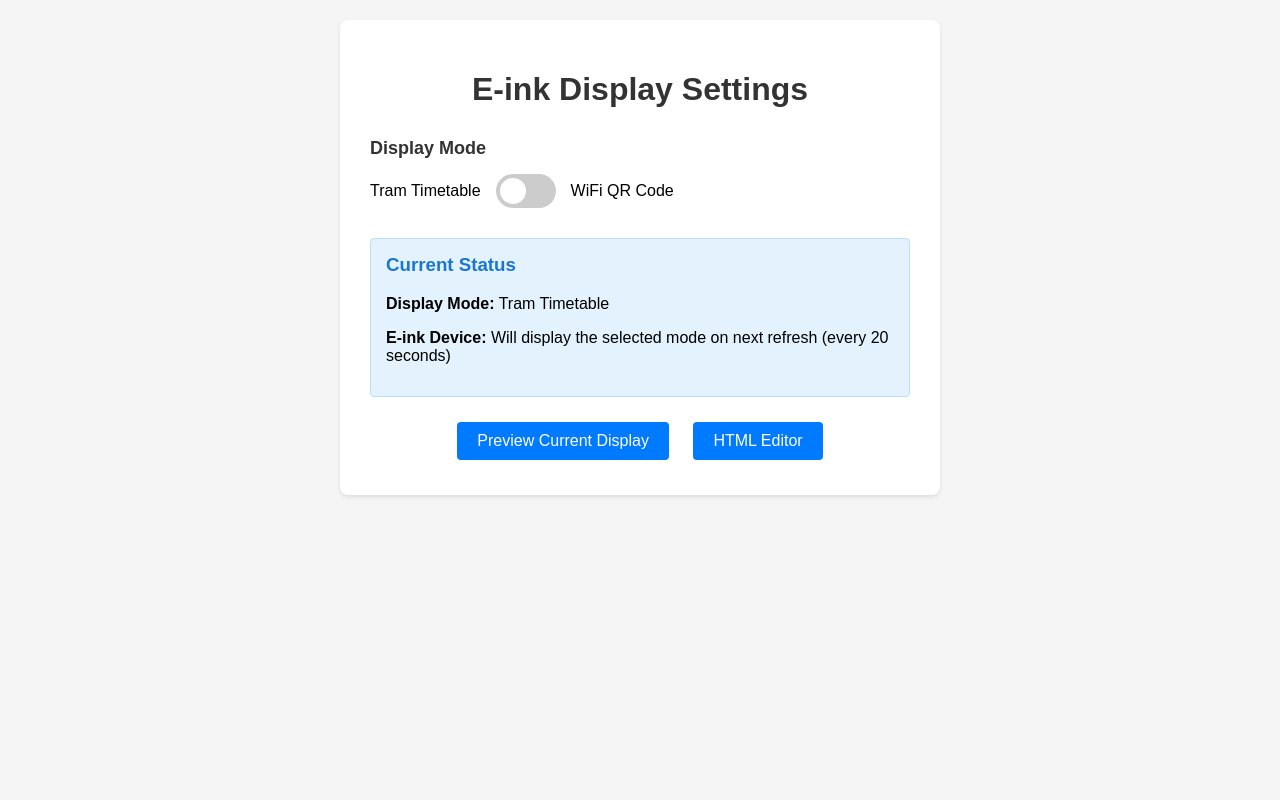
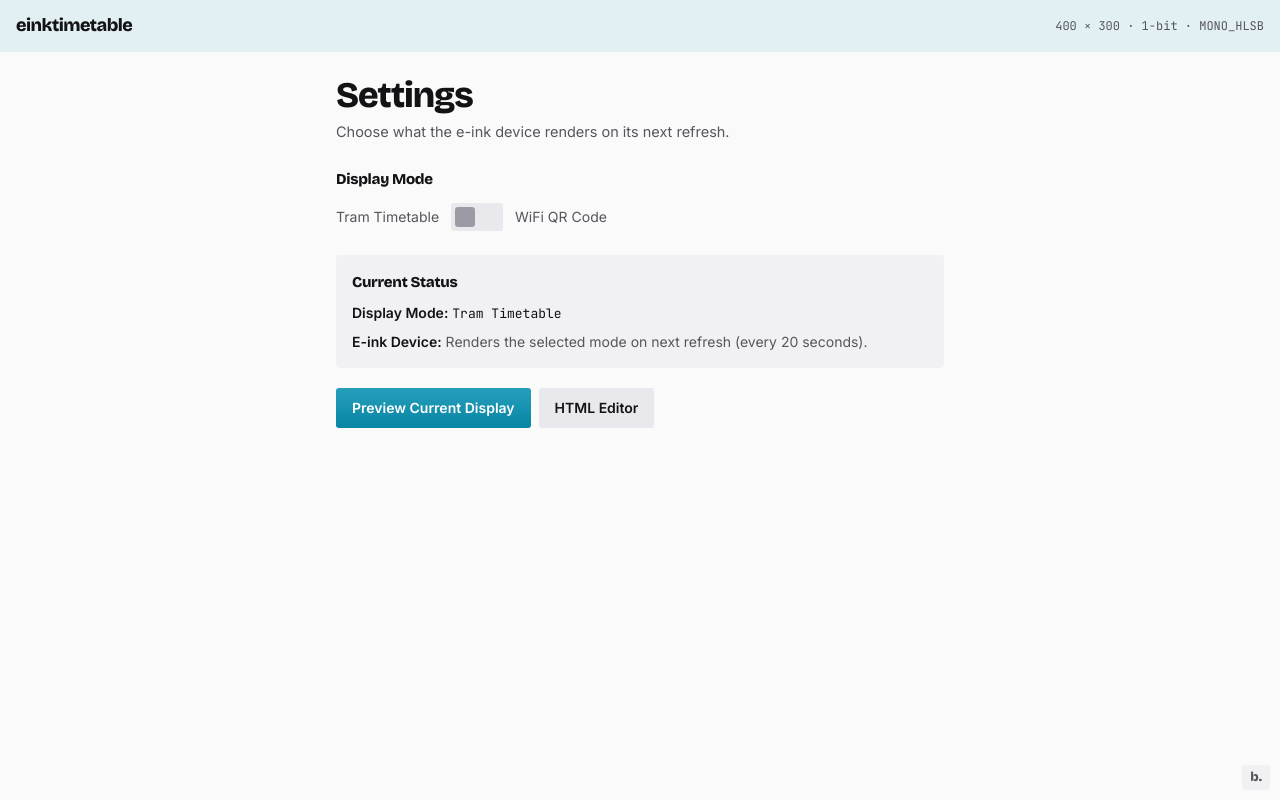
Before and after one commit to baely/slop, a Flask app: page /settings in a window 1280 px wide. Run offline with Flask 3, Linux system fonts and the light colour scheme.

Commit message:
Restyle einktimetable settings page to house style
The /settings route (settings.html) was missed in the initial pass —
scoped too narrowly to index.html. Brings it to parity: house tokens
both modes, teal, flat motionless toggle, Title Case, b-glyph.

Co-Authored-By: Claude Fable 5 <noreply@anthropic.com>

```diff
--- a/einktimetable/templates/settings.html
+++ b/einktimetable/templates/settings.html
@@ -3,119 +3,236 @@
 <head>
     <meta charset="UTF-8">
     <meta name="viewport" content="width=device-width, initial-scale=1.0">
-    <title>E-ink Display Settings</title>
+    <title>einktimetable — settings</title>
+    <link rel="preconnect" href="https://fonts.googleapis.com">
+    <link rel="preconnect" href="https://fonts.gstatic.com" crossorigin>
+    <link href="https://fonts.googleapis.com/css2?family=Bricolage+Grotesque:opsz,wght@12..96,600;12..96,800&family=Inter:wght@400;500;600;700&family=JetBrains+Mono:wght@400;500;700&display=swap" rel="stylesheet">
     <style>
+        /* ---------- tokens (house style v1) ---------- */
+        :root {
+            --font-display: 'Bricolage Grotesque', system-ui, sans-serif;
+            --font-body: 'Inter', system-ui, sans-serif;
+            --font-mono: 'JetBrains Mono', ui-monospace, monospace;
+
+            --accent: #0891b2;
+            --accent-deep: #0e7490;
+            --accent-ink: #ffffff;
+
+            --r-ctl: 3px;
+            --r-card: 4px;
+            --sheen: linear-gradient(180deg, rgb(255 255 255 / .12), rgb(0 0 0 / .08));
+
+            /* light */
+            --bg: #fafafa;
+            --surface: #f1f1f3;
+            --surface-2: #e9e9ed;
+            --text: #131316;
+            --text-2: #55555e;
+            --muted: #9b9ba6;
+            --line: #e4e4e9;
+            --accent-text: #0e7490;
+            --accent-soft: #e2f0f4;
+
+            color-scheme: light dark;
+        }
+
+        @media (prefers-color-scheme: dark) {
+            :root:not([data-theme="light"]) {
+                --bg: #0b0b0d;
+                --surface: #17171a;
+                --surface-2: #212126;
+                --text: #f2f2f4;
+                --text-2: #a3a3ad;
+                --muted: #5b5b66;
+                --line: #26262c;
+                --accent-text: #3aa8c4;
+                --accent-soft: #0c2229;
+            }
+        }
+
+        :root[data-theme="dark"] {
+            --bg: #0b0b0d;
+            --surface: #17171a;
+            --surface-2: #212126;
+            --text: #f2f2f4;
+            --text-2: #a3a3ad;
+            --muted: #5b5b66;
+            --line: #26262c;
+            --accent-text: #3aa8c4;
+            --accent-soft: #0c2229;
+        }
+
+        /* ---------- base ---------- */
+        * { box-sizing: border-box; margin: 0; padding: 0; }
+
         body {
-            font-family: Arial, sans-serif;
-            max-width: 600px;
-            margin: 0 auto;
-            padding: 20px;
-            background-color: #f5f5f5;
+            font-family: var(--font-body);
+            font-size: 14.5px;
+            line-height: 1.55;
+            color: var(--text);
+            background: var(--bg);
         }
-        .container {
-            background: white;
-            border-radius: 8px;
-            padding: 30px;
-            box-shadow: 0 2px 4px rgba(0,0,0,0.1);
+
+        /* ---------- top nav (matches index) ---------- */
+        .nav {
+            display: flex;
+            align-items: center;
+            justify-content: space-between;
+            gap: 16px;
+            padding: 12px 16px;
+            background: var(--accent-soft);
         }
+        .nav .wordmark {
+            font-family: var(--font-display);
+            font-weight: 800;
+            letter-spacing: -0.03em;
+            font-size: 18px;
+            color: var(--text);
+            text-decoration: none;
+        }
+        .nav .spec {
+            font-family: var(--font-mono);
+            font-size: 12px;
+            color: var(--text-2);
+        }
+
+        .wrap { max-width: 640px; margin: 0 auto; padding: 24px 16px 80px; }
+        .page-head { margin-bottom: 24px; }
         h1 {
-            color: #333;
-            text-align: center;
-            margin-bottom: 30px;
+            font-family: var(--font-display);
+            font-weight: 800;
+            letter-spacing: -0.03em;
+            line-height: 1.1;
+            font-size: clamp(26px, 5vw, 36px);
         }
-        .setting-group {
-            margin-bottom: 30px;
-        }
+        .page-head p { color: var(--text-2); margin-top: 6px; }
+
+        .setting-group { margin-bottom: 24px; }
         .setting-label {
-            font-size: 18px;
-            font-weight: bold;
-            color: #333;
-            margin-bottom: 15px;
+            font-family: var(--font-display);
+            font-weight: 800;
+            letter-spacing: -0.02em;
+            font-size: 15px;
+            margin-bottom: 12px;
             display: block;
         }
-        .toggle-container {
-            display: flex;
-            align-items: center;
-            gap: 15px;
-        }
+        .toggle-container { display: flex; align-items: center; gap: 12px; }
+        .toggle-labels { font-size: 14px; color: var(--text-2); }
+
+        /* flat toggle: square 3px track, no pill, instant state change */
         .toggle-switch {
             position: relative;
             display: inline-block;
-            width: 60px;
-            height: 34px;
+            width: 52px;
+            height: 28px;
             cursor: pointer;
+            flex: none;
         }
-        .toggle-switch input {
-            opacity: 0;
-            width: 0;
-            height: 0;
-        }
+        .toggle-switch input { opacity: 0; width: 0; height: 0; }
         .slider {
             position: absolute;
+            inset: 0;
             cursor: pointer;
-            top: 0;
-            left: 0;
-            right: 0;
-            bottom: 0;
-            background-color: #ccc;
-            transition: .4s;
-            border-radius: 34px;
+            background-color: var(--surface-2);
+            border-radius: var(--r-ctl);
         }
         .slider:before {
             position: absolute;
             content: "";
-            height: 26px;
-            width: 26px;
+            height: 20px;
+            width: 20px;
             left: 4px;
-            bottom: 4px;
-            background-color: white;
-            transition: .4s;
-            border-radius: 50%;
+            top: 4px;
+            background-color: var(--muted);
+            border-radius: var(--r-ctl);
         }
         input:checked + .slider {
-            background-color: #2196F3;
+            background-color: var(--accent);
+            background-image: var(--sheen);
         }
         input:checked + .slider:before {
-            transform: translateX(26px);
+            transform: translateX(24px);
+            background-color: var(--accent-ink);
         }
-        .toggle-labels {
-            display: flex;
-            align-items: center;
-            gap: 10px;
-            font-size: 16px;
-        }
+        input:focus-visible + .slider { outline: 2px solid var(--accent); outline-offset: 2px; }
+
         .current-status {
-            background: #e3f2fd;
-            border: 1px solid #bbdefb;
-            border-radius: 4px;
-            padding: 15px;
+            background: var(--surface);
+            border-radius: var(--r-card);
+            padding: 16px;
             margin-top: 20px;
         }
         .current-status h3 {
-            margin-top: 0;
-            color: #1976d2;
+            font-family: var(--font-display);
+            font-weight: 800;
+            letter-spacing: -0.02em;
+            font-size: 15px;
+            margin-bottom: 8px;
         }
-        .preview-links {
-            margin-top: 20px;
-            text-align: center;
+        .current-status p { color: var(--text-2); font-size: 14px; }
+        .current-status p + p { margin-top: 6px; }
+        .current-status strong { color: var(--text); font-weight: 600; }
+        #currentMode { font-family: var(--font-mono); font-size: 0.93em; color: var(--text); }
+
+        .preview-links { display: flex; gap: 8px; margin-top: 20px; }
+        .btn {
+            display: inline-flex;
+            align-items: center;
+            justify-content: center;
+            font-family: var(--font-body);
+            font-size: 14px;
+            font-weight: 600;
+            color: var(--text);
+            background-color: var(--surface-2);
+            border: none;
+            border-radius: var(--r-ctl);
+            padding: 9px 16px;
+            min-height: 38px;
+            cursor: pointer;
+            text-decoration: none;
         }
-        .preview-links a {
-            display: inline-block;
-            margin: 5px 10px;
-            padding: 10px 20px;
-            background-color: #007bff;
-            color: white;
+        .btn:hover { background-color: var(--line); }
+        .btn.primary {
+            color: var(--accent-ink);
+            background-color: var(--accent);
+            background-image: var(--sheen);
+        }
+        .btn.primary:hover { background-color: var(--accent-deep); }
+        @media (pointer: coarse) { .btn { min-height: 44px; } }
+
+        a { color: var(--accent-text); }
+        ::selection { background: var(--accent); color: var(--accent-ink); }
+        :focus-visible { outline: 2px solid var(--accent); outline-offset: 2px; }
+
+        .b-glyph {
+            position: fixed;
+            bottom: 10px;
+            right: 10px;
+            z-index: 90;
+            font-family: var(--font-display);
+            font-weight: 800;
+            font-size: 13px;
+            line-height: 1;
+            color: var(--text-2);
+            background: var(--surface);
+            border-radius: var(--r-ctl);
+            padding: 6px 8px;
             text-decoration: none;
-            border-radius: 4px;
         }
-        .preview-links a:hover {
-            background-color: #0056b3;
-        }
+        .b-glyph:hover { color: var(--accent-text); }
     </style>
 </head>
 <body>
-    <div class="container">
-        <h1>E-ink Display Settings</h1>
+    <nav class="nav">
+        <a class="wordmark" href="/">einktimetable</a>
+        <span class="spec">400 × 300 · 1-bit · MONO_HLSB</span>
+    </nav>
+
+    <main class="wrap">
+        <header class="page-head">
+            <h1>Settings</h1>
+            <p>Choose what the e-ink device renders on its next refresh.</p>
+        </header>
 
         <div class="setting-group">
             <label class="setting-label">Display Mode</label>
@@ -140,14 +257,15 @@
                     {% if current_mode == 'wifi' %}WiFi QR Code{% else %}Tram Timetable{% endif %}
                 </span>
             </p>
-            <p><strong>E-ink Device:</strong> Will display the selected mode on next refresh (every 20 seconds)</p>
+            <p><strong>E-ink Device:</strong> Renders the selected mode on next refresh (every 20 seconds).</p>
         </div>
 
         <div class="preview-links">
-            <a href="/display" target="_blank">Preview Current Display</a>
-            <a href="/" target="_blank">HTML Editor</a>
+            <a class="btn primary" href="/display" target="_blank">Preview Current Display</a>
+            <a class="btn" href="/" target="_blank">HTML Editor</a>
         </div>
-    </div>
+    </main>
+    <a class="b-glyph" href="https://index.baileys.app" title="A Bailey App">b.</a>
 
     <script>
         const toggle = document.getElementById('displayToggle');
```
